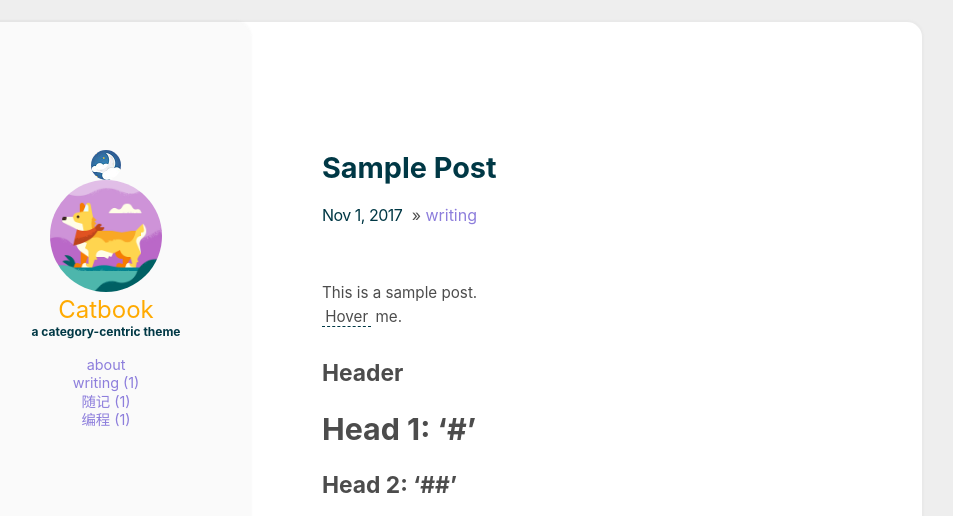
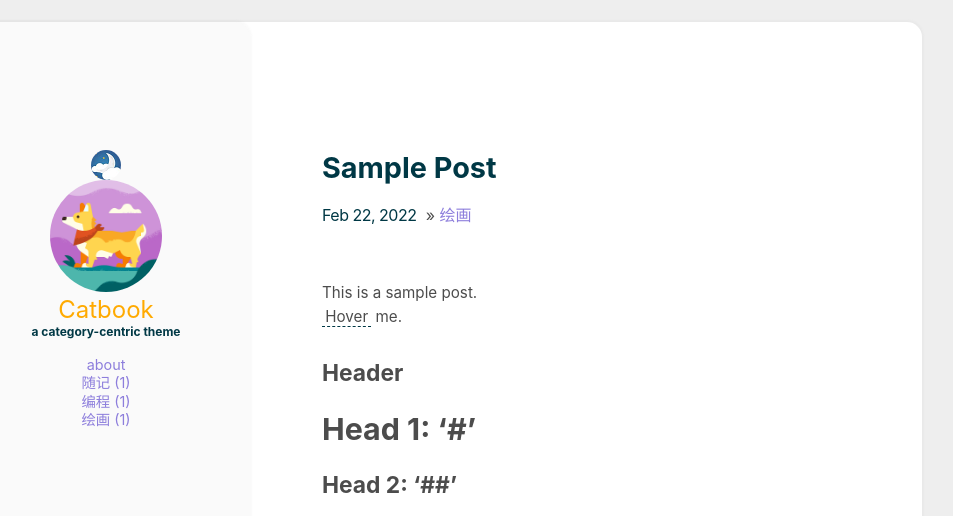
Before and after one commit to founder-yu/founder-yu.github.io, a Jekyll site: the page built from _posts/2022-02-22-poem.md, in a window 1280 px wide. Shown: the top 516 px of the page, without its empty margins (198-1151 px from the left). Built offline with Jekyll 4.4.1, drawn with Linux system fonts in a browser that asks for light colours.

Commit message:
Update and rename 2017-11-01-poem.md to 2022-02-22-poem.md

```diff
--- a/_posts/2017-11-01-poem.md
+++ b/_posts/2022-02-22-poem.md
@@ -1,6 +1,6 @@
 ---
 title: Sample Post
-categories: [writing]
+categories: [绘画]
 comments: true
 ---
 
```
